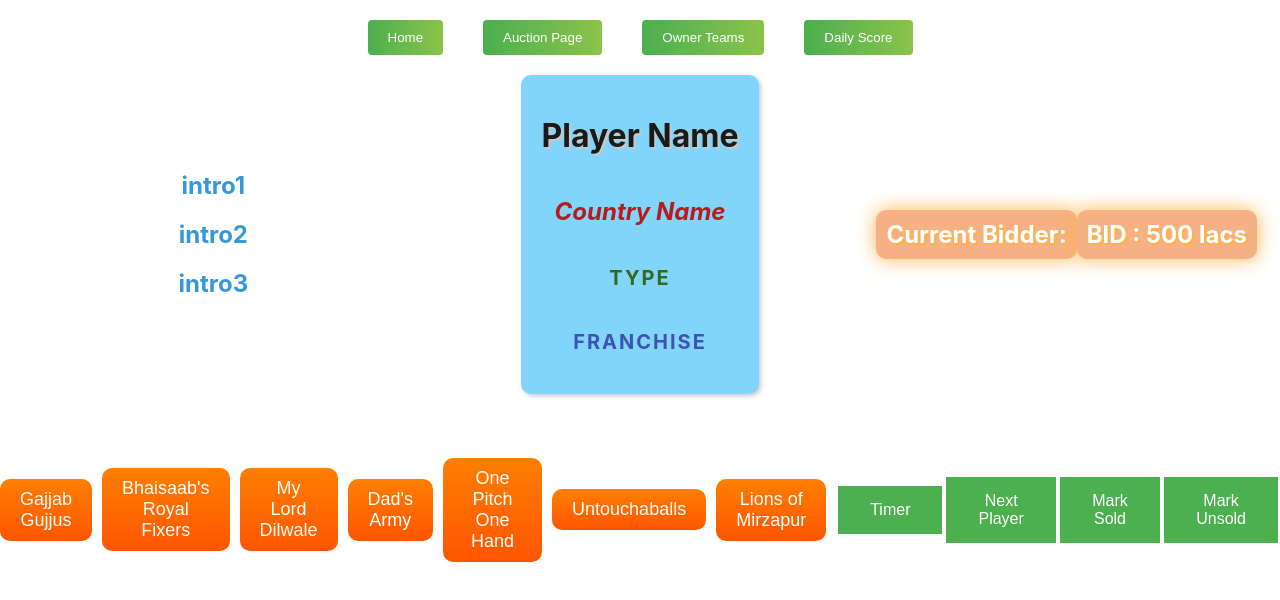
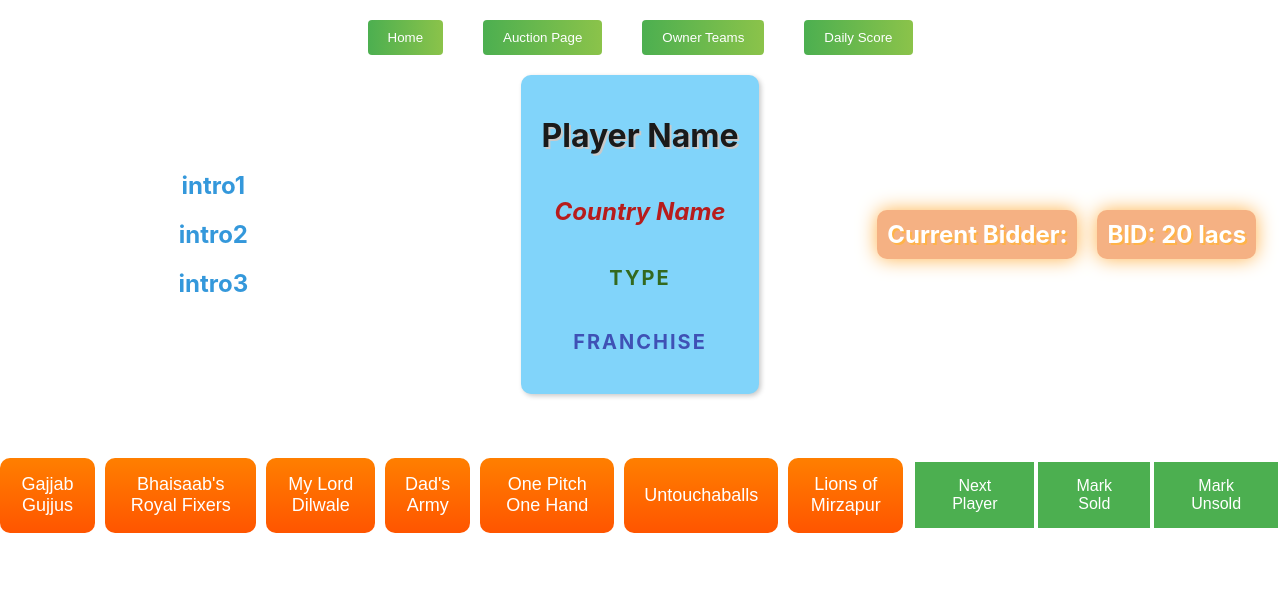
Before and after one commit to shthakkar/efl_2023, a React (Create React App) app: page / in a window 1280 px wide. Both pictures are taken after a click on the button "Auction Page". Shown: the top 600 px of the page. Built offline with nearby package versions, Linux system fonts and the light colour scheme.

Commit message:
add logic

```diff
--- a/src/Auction.js
+++ b/src/Auction.js
@@ -24,7 +24,7 @@ Auction() {
 
   const [selectedButton, setSelectedButton] = useState(null);
   const [bidder, setBidder] = useState('');
-  const [amount, setAmount] = useState(500);
+  const [amount, setAmount] = useState(20);
 
   const sample = {
     "_id":{"$oid":"63b90a44f4902c26b5359388"},
@@ -89,6 +89,17 @@ Auction() {
     });
     setFlag(false)
   }
+  function increaseAmount()
+  {
+    let increment = 5;
+    if (amount >= 200)
+    {
+      increment = 20;
+    }else if (amount >= 100){
+      increment = 10;
+    }
+    setAmount(amount+increment)
+  }
 
 
 
@@ -107,8 +118,8 @@ Auction() {
          franchise={getRandom.iplTeam}/>
         </div>
         <div className="top-row-item">
-         <p className='shiny-text'> Current Bidder: {bidder}</p>
-         <p className='shiny-text'>BID : {amount} lacs</p>
+         <p style={{marginRight:"20px"}} className='shiny-text'> Current Bidder: {bidder}</p>
+         <p className='shiny-text'>BID: {amount} lacs</p>
         </div>
       </div>
       <div>
@@ -123,11 +134,10 @@ Auction() {
         <div key={index} className="container-for-team">
           <img src={require('./auction_hand.png')} alt="my-image" className="my-image" style={{ display: selectedButton === index ? 'block' : 'none' }}/>
           <button id= {text}  onClick={() => {setSelectedButton(index)
-          setBidder(text); setAmount(amount+50);setTimer(20)}} className="my-button teamButton">{text}</button>
+          setBidder(text); increaseAmount();setTimer(20)}} className="my-button teamButton">{text}</button>
 
         </div>
       ))}
-      <button className="action-button">Timer</button>
       <button className="action-button" onClick={handleClick}>Next Player</button>
       <button className="action-button" onClick={()=>handleSoldClick('sold', bidder, amount)}>Mark Sold</button>
       <button className="action-button" onClick={()=>handleSoldClick('unsold-processed','',0)}>Mark Unsold</button>
--- a/src/style.css
+++ b/src/style.css
@@ -102,6 +102,7 @@
     cursor: pointer;
     margin-right: 10px;
     position: relative;
+    height: 75px;
 
   }
 
```
